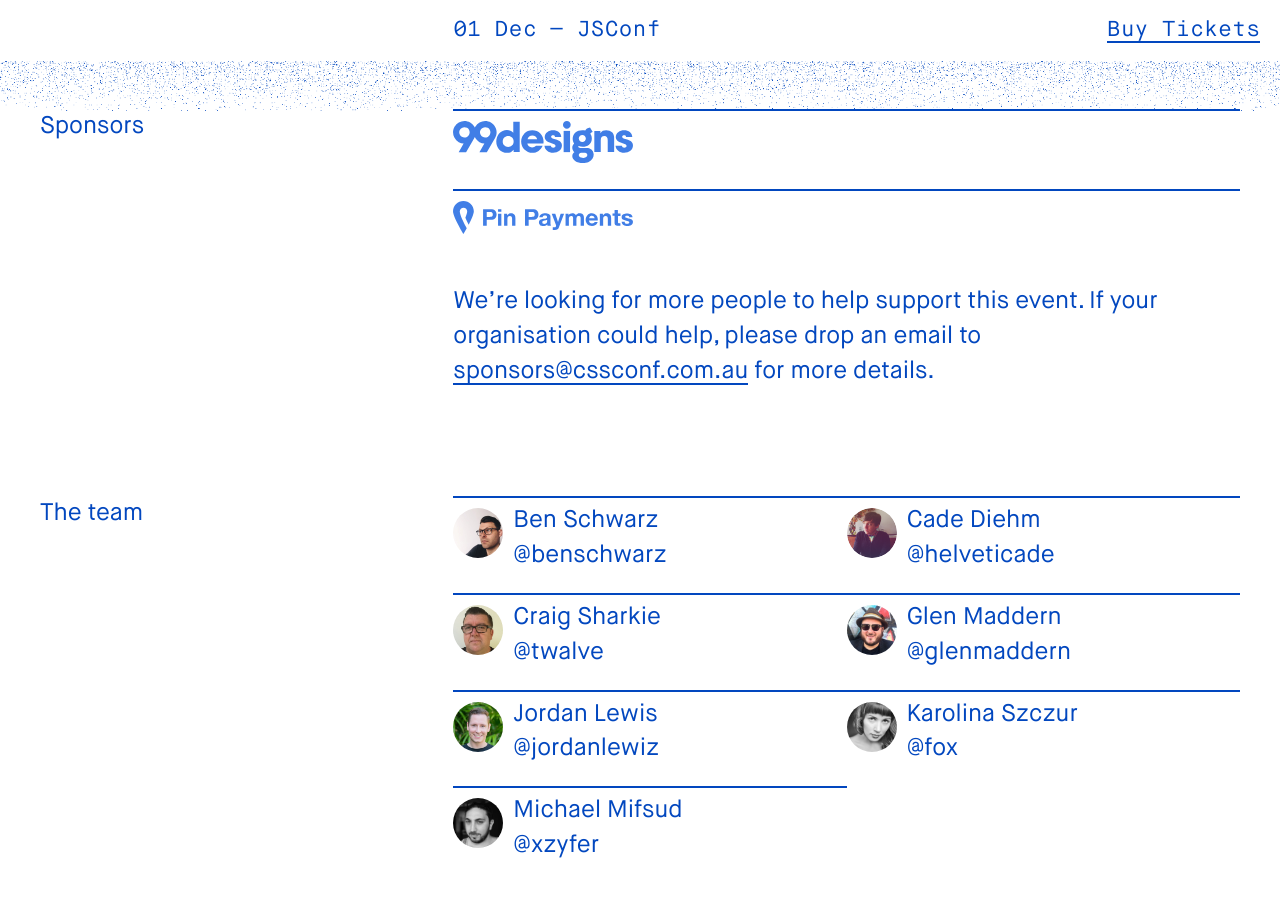
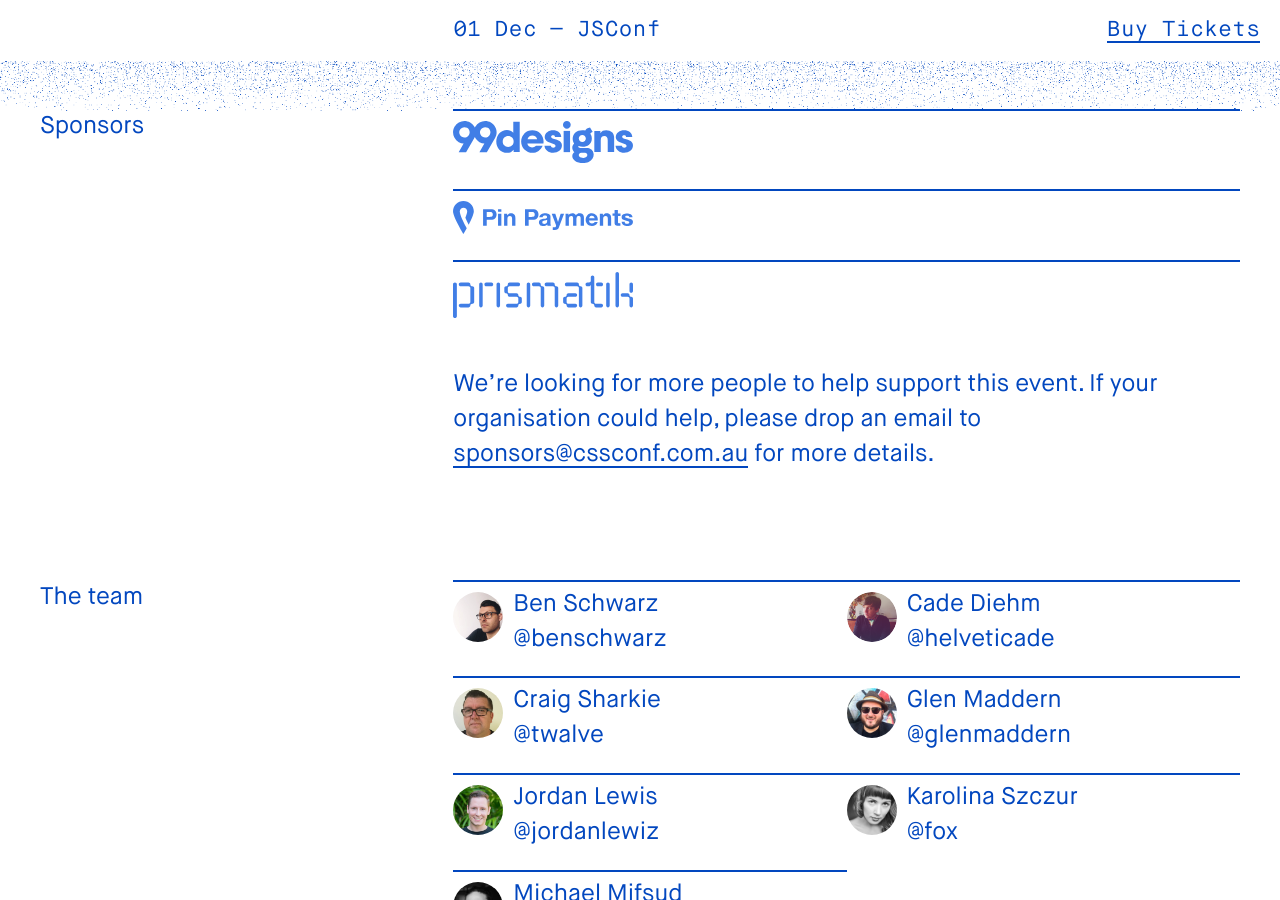
Before and after one commit to vsfest/2016.jsconfau.com, a Jekyll site: the page built from index.html, in a window 1280 px wide and 900 px high, scrolled down 1960 px. Built offline with Jekyll 4.4.1, drawn with Linux system fonts in a browser that asks for light colours.

Commit message:
Add prismatik sponsor & fix pin logo

```diff
--- a/index.html
+++ b/index.html
@@ -72,6 +72,9 @@
       <a href="https://pin.net.au/" class="sponsor">
         <img src="./assets/images/sponsor-pin.svg" alt="" />
       </a>
+      <a href="http://prismatik.com.au/" class="sponsor">
+        <img src="./assets/images/sponsor-prismatik.svg" alt="" />
+      </a>
     </p>
     <p>
       We’re looking for more people to help support this event.
```
Also changed, not shown: assets/images/sponsor-pin.svg, assets/images/sponsor-prismatik.svg (added).
